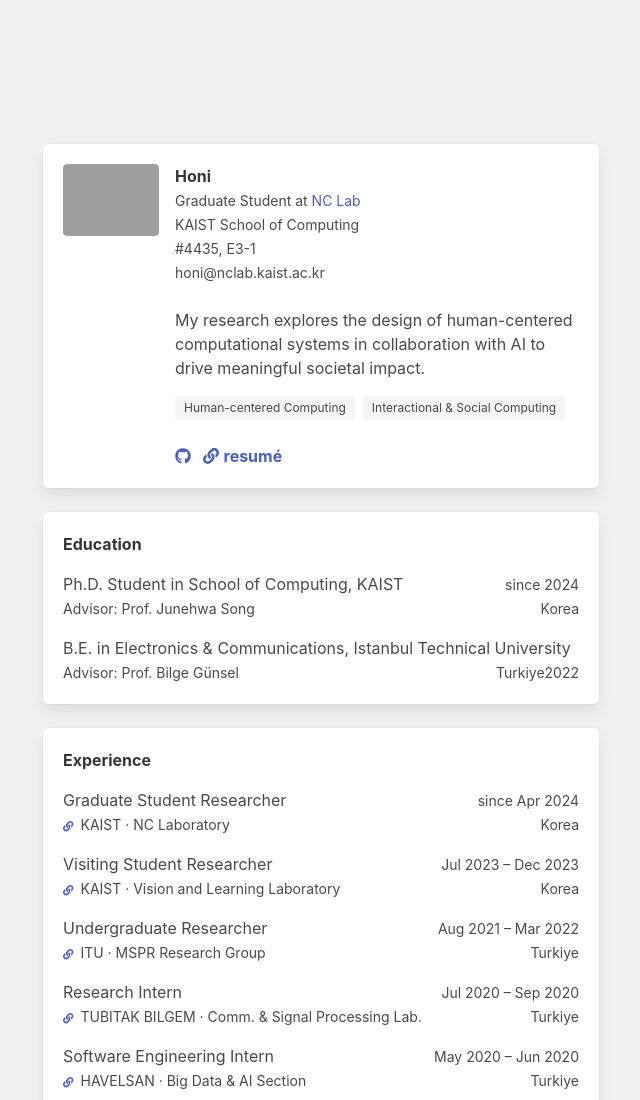
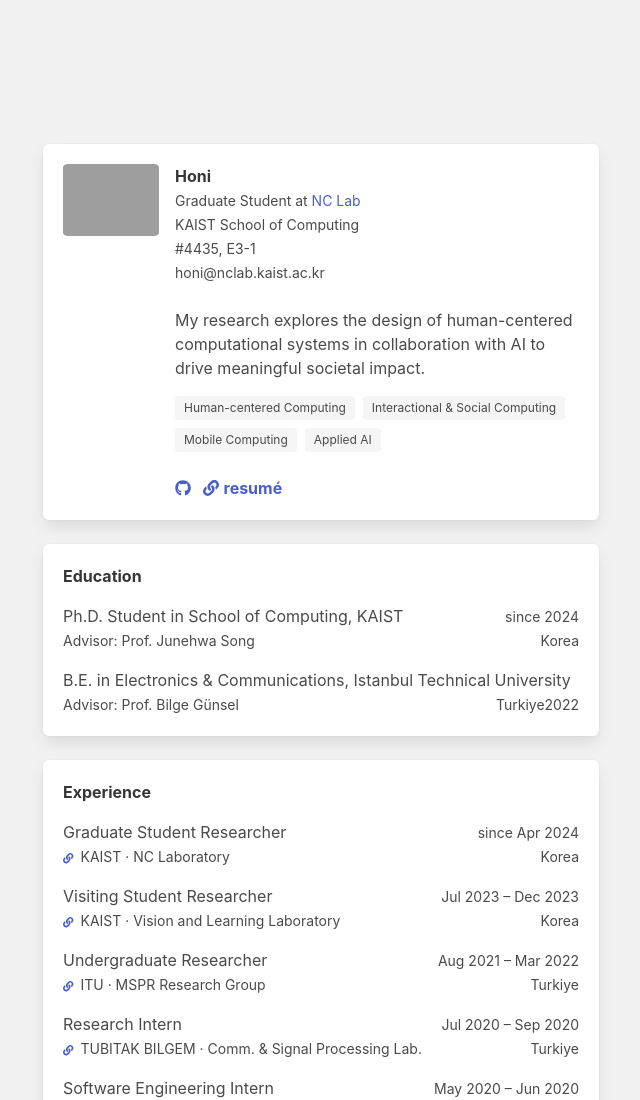
Before and after one commit to 001honi/001honi.github.io, a plain HTML site: page index.html in a window 1280 px wide. Shown: the top 1100 px of the page, without its empty margins (319-959 px from the left). Drawn offline with nearby package versions, Linux system fonts and the light colour scheme; grey boxes are pictures that could not be loaded.

Commit message:
Update index.html

```diff
--- a/index.html
+++ b/index.html
@@ -48,8 +48,8 @@
                 <div class="tags are-small" style="margin-top: 0.5em;">
                   <span class="tag is-light">Human-centered Computing</span>
                   <span class="tag is-light">Interactional & Social Computing</span>
-<!--                   <span class="tag is-light">Mobile, IoT & Wearable Computing</span>
-                  <span class="tag is-light">Applied AI</span> -->
+                  <span class="tag is-light">Mobile Computing</span>
+                  <span class="tag is-light">Applied AI</span>
                 </div>
 
               </p>
```
